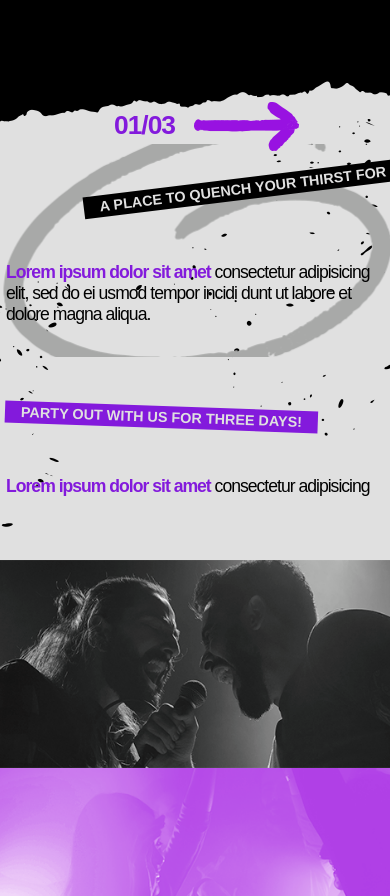
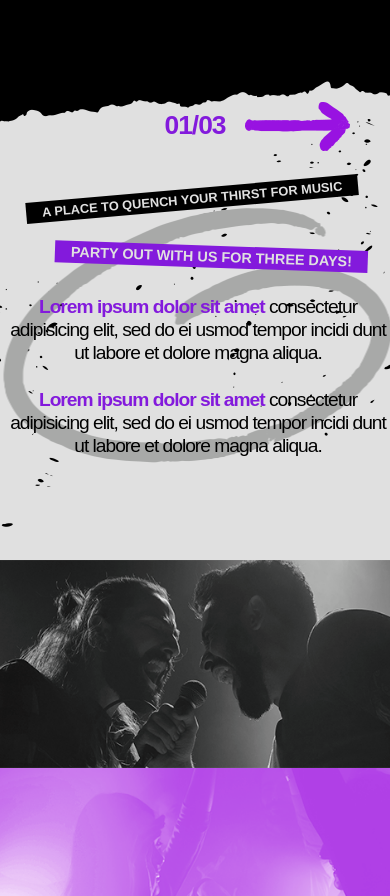
Before and after one commit to AleksandarSarbajic/Music-week-Desing, a website built with Parcel: page src/index.html in a window 390 px wide. Shown: the part 2002-2898 px from the top of the page. Built offline with nearby package versions, Linux system fonts and the light colour scheme; a web font is replaced by a local one.

Commit message:
almost done

```diff
--- a/src/index.html
+++ b/src/index.html
@@ -148,64 +148,108 @@
             />
           </button>
         </div>
-        <div class="slide row justify-content-center">
-          <div class="col-md-6 slide-circle">
+        <!-- row -->
+        <div class="slide row">
+          <div class="row slide-circle">
+            <div class="col-md-6">
               <p class="slide-text-curved-1">
                 a place to quench your thirst for music
               </p>
+            </div>
+            <div class="col-md-6">
+              <p class="slide-text-curved-2">
+                party out with us for three days!
+              </p>
+            </div>
+          </div>
+          <div class="row justify-content-evenly">
+            <div class="col-md-5 col-sm-5">
               <p class="slide-text">
-              <span class="bold-700 colored-2">Lorem ipsum dolor sit amet</span>
+                <span class="bold-700 colored-2"
+                  >Lorem ipsum dolor sit amet</span
+                >
                 consectetur adipisicing elit, sed do ei usmod tempor incidi dunt
                 ut labore et dolore magna aliqua.
               </p>
             </div>
-          <div class="col-md-6 padding-slide">
-            <p class="slide-text-curved-2">party out with us for three days!</p>
+            <div class="col-md-5 col-sm-5">
               <p class="slide-text">
-              <span class="bold-700 colored-2">Lorem ipsum dolor sit amet</span>
+                <span class="bold-700 colored-2"
+                  >Lorem ipsum dolor sit amet</span
+                >
                 consectetur adipisicing elit, sed do ei usmod tempor incidi dunt
                 ut labore et dolore magna aliqua.
               </p>
             </div>
           </div>
-        <div class="slide row justify-content-center">
-          <div class="col-md-6 slide-circle">
+        </div>
+        <!-- row -->
+        <div class="slide row">
+          <div class="row slide-circle">
+            <div class="col-md-6">
               <p class="slide-text-curved-1">
                 a place to quench your thirst for music
               </p>
+            </div>
+            <div class="col-md-6">
+              <p class="slide-text-curved-2">
+                party out with us for three days!
+              </p>
+            </div>
+          </div>
+          <div class="row justify-content-evenly">
+            <div class="col-md-5 col-sm-5">
               <p class="slide-text">
-              <span class="bold-700 colored-2">Lorem ipsum dolor sit amet</span>
+                <span class="bold-700 colored-2"
+                  >Lorem ipsum dolor sit amet</span
+                >
                 consectetur adipisicing elit, sed do ei usmod tempor incidi dunt
                 ut labore et dolore magna aliqua.
               </p>
             </div>
-          <div class="col-md-6 padding-slide">
-            <p class="slide-text-curved-2">party out with us for three days!</p>
+            <div class="col-md-5 col-sm-5">
               <p class="slide-text">
-              <span class="bold-700 colored-2">Lorem ipsum dolor sit amet</span>
+                <span class="bold-700 colored-2"
+                  >Lorem ipsum dolor sit amet</span
+                >
                 consectetur adipisicing elit, sed do ei usmod tempor incidi dunt
                 ut labore et dolore magna aliqua.
               </p>
             </div>
           </div>
-        <div class="slide row justify-content-center">
-          <div class="col-md-6 slide-circle">
+        </div>
+        <div class="slide row">
+          <div class="row slide-circle">
+            <div class="col-md-6">
               <p class="slide-text-curved-1">
                 a place to quench your thirst for music
               </p>
+            </div>
+            <div class="col-md-6">
+              <p class="slide-text-curved-2">
+                party out with us for three days!
+              </p>
+            </div>
+          </div>
+          <div class="row justify-content-evenly">
+            <div class="col-md-5 col-sm-5">
               <p class="slide-text">
-              <span class="bold-700 colored-2">Lorem ipsum dolor sit amet</span>
+                <span class="bold-700 colored-2"
+                  >Lorem ipsum dolor sit amet</span
+                >
                 consectetur adipisicing elit, sed do ei usmod tempor incidi dunt
                 ut labore et dolore magna aliqua.
               </p>
             </div>
-          <div class="col-md-6 padding-slide">
-            <p class="slide-text-curved-2">party out with us for three days!</p>
+            <div class="col-md-5 col-sm-5">
               <p class="slide-text">
-              <span class="bold-700 colored-2">Lorem ipsum dolor sit amet</span>
+                <span class="bold-700 colored-2"
+                  >Lorem ipsum dolor sit amet</span
+                >
                 consectetur adipisicing elit, sed do ei usmod tempor incidi dunt
                 ut labore et dolore magna aliqua.
               </p>
+            </div>
           </div>
         </div>
       </div>
--- a/src/scss/responisive.scss
+++ b/src/scss/responisive.scss
@@ -29,13 +29,7 @@
   .hero_img_logo {
     transform: translate(0);
   }
-  .slide-circle {
-    padding-top: 2rem;
-    background-position: center;
-  }
-  .padding-slide {
-    padding-top: 2rem;
-  }
+
   .nav {
     position: relative;
   }
@@ -223,6 +217,7 @@
     width: 100%;
   }
 }
+//576px
 @media (max-width: 36em) {
   .hero_img_logo {
     width: 90%;
@@ -282,6 +277,28 @@
     z-index: -1;
     bottom: -3rem;
   }
+  .slide-circle {
+    margin-bottom: 4rem;
+  }
+  .slide-text {
+    text-align: center;
+    margin-bottom: 3rem;
+  }
+  .slider {
+    height: 50rem;
+  }
+  .slide {
+    height: 40rem;
+
+    background-position: 50% 50%;
+  }
+  .slide-text-curved-2 {
+    transform: rotate(2deg) translateY(4rem) translateX(50%);
+  }
+  .arrows-slider {
+    margin-right: 0rem;
+    justify-content: center;
+  }
 }
 
 @media (max-width: 27em) {
@@ -336,6 +353,14 @@
   .hero-section-under {
     background-position: -30rem 35rem;
   }
+  .slide-text-curved-1 {
+    transform: rotate(-5deg) translate(5%);
+    font-size: 1.6rem;
+  }
+
+  .slide-text-curved-2 {
+    transform: rotate(2deg) translateY(4rem) translateX(15%);
+  }
 }
 @media (max-width: 23em) {
   .hero_text-2 {
@@ -345,7 +370,7 @@
     transform: translate(-5%) rotate(-5deg);
   }
   .slide-text-curved-img-1 {
-    transform: rotate(-5deg) translateX(5%);
+    transform: rotate(-5deg) translateX(0%);
   }
   .slide-text-curved-img-2 {
     transform: rotate(-2deg) translateX(20%);
@@ -365,4 +390,15 @@
   .party-title {
     margin-bottom: 3rem;
   }
+  .slide-text {
+    font-size: 2.2rem;
+  }
+  .slide-text-curved-1 {
+    transform: rotate(-5deg) translate(0%);
+  }
+
+  .slide-text-curved-2 {
+    transform: rotate(2deg) translateY(4rem) translateX(5%);
+    font-size: 1.6rem;
+  }
 }
--- a/src/scss/slide_section.scss
+++ b/src/scss/slide_section.scss
@@ -5,8 +5,8 @@
   background-position: top left, right;
 }
 .slider {
-  max-width: 120rem;
-  height: 50rem;
+  max-width: 110rem;
+  height: 40rem;
   margin: 0 auto;
   position: relative;
 
@@ -15,14 +15,17 @@
 }
 .slide {
   position: absolute;
-  top: 0;
+  bottom: 0;
   width: 100%;
-  height: 50rem;
+  height: 30rem;
   margin-top: 6rem;
   display: flex;
   align-items: center;
   justify-content: center;
 
+  background-image: url('/img/slider_circle.png');
+  background-repeat: no-repeat;
+  background-position: 12% 12%;
   /* THIS creates the animation! */
   transition: transform 1s;
 }
@@ -66,7 +69,7 @@
 .slide-text-curved-1 {
   background-color: #000;
 
-  transform: rotate(-7deg) translate(20%) translateY(3rem);
+  transform: rotate(-5deg) translate(20%);
 }
 .slide-text-curved-2 {
   background-color: #831adc;
@@ -74,18 +77,9 @@
   transform: rotate(2deg) translateY(4rem);
 }
 .slide-text {
-  font-size: 2.2rem;
+  font-size: 2.4rem;
   letter-spacing: -1px;
   text-align: left;
-  padding-top: 10rem;
+  // padding-top: 10rem;
   line-height: 1.2;
 }
-.slide-circle {
-  padding-bottom: 4rem;
-  background-image: url('/img/slider_circle.png');
-  background-repeat: no-repeat;
-  background-position: top;
-}
-.padding-slide {
-  padding-bottom: 4rem;
-}
```
Lines whose indentation alone changed are shown as unchanged.
